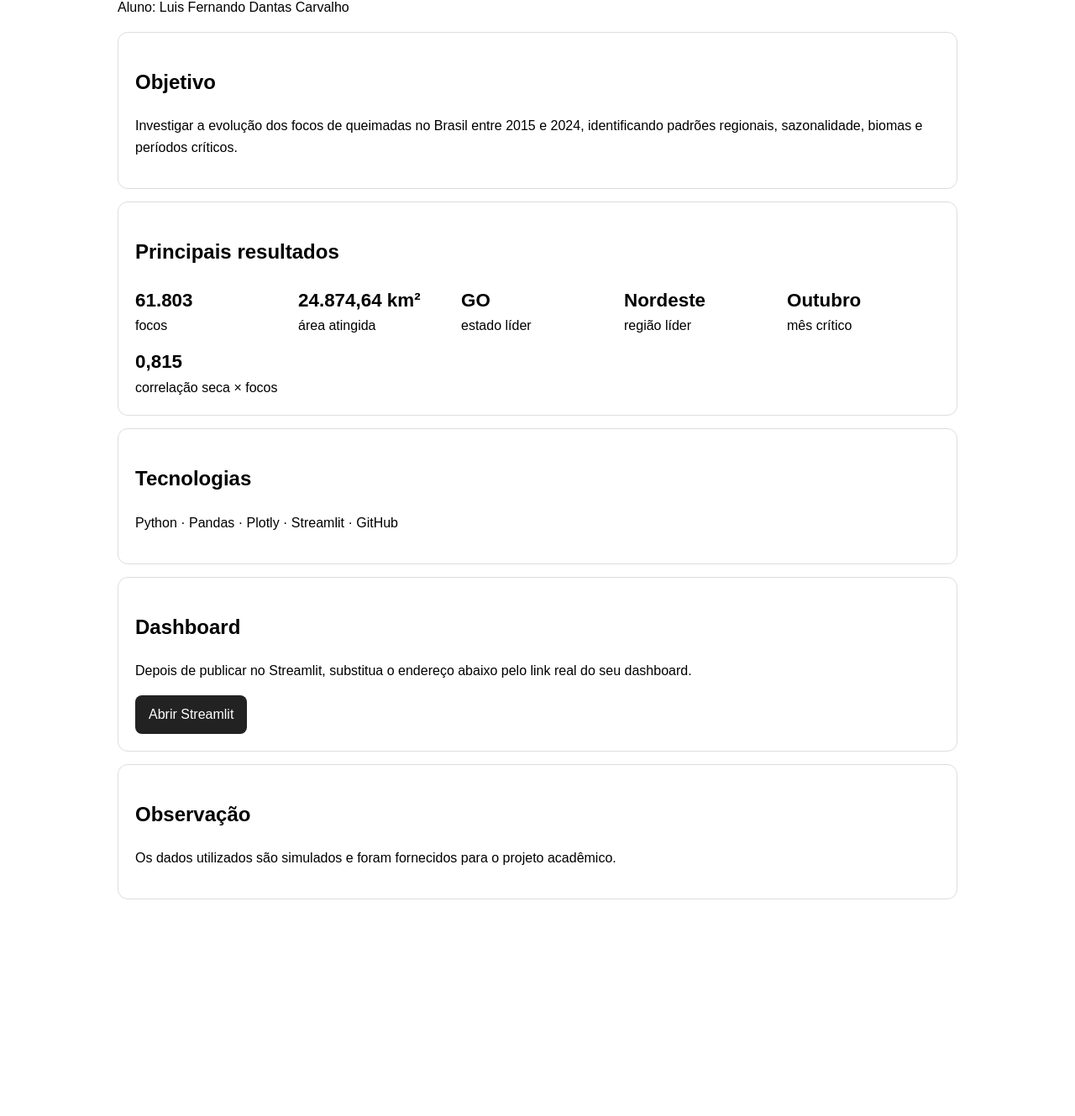
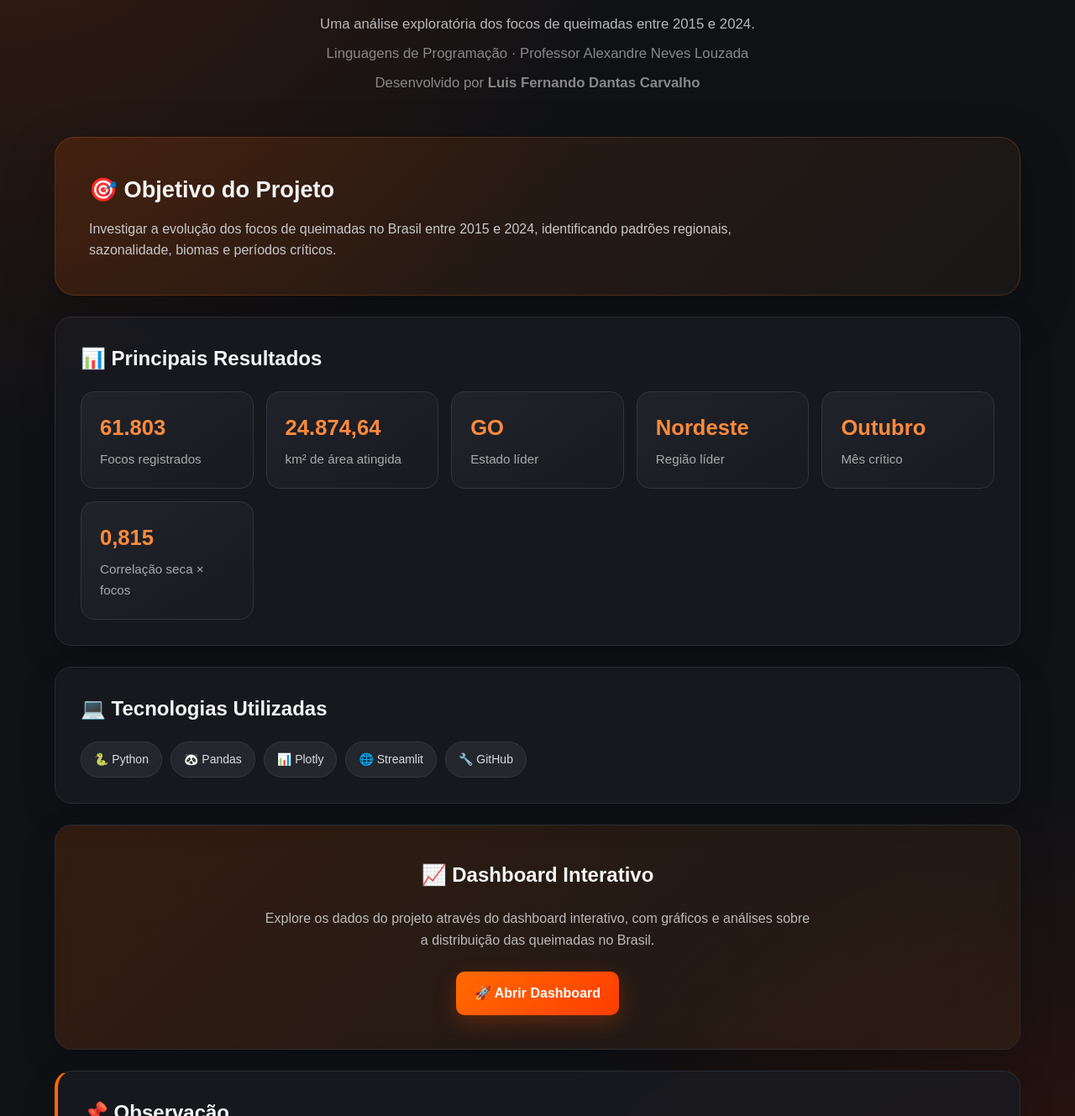
Before and after one commit to FonFonauta/Analise-de-queimadas-no-Brasil, a plain HTML site: page index.html in a window 1280 px wide. Shown: the part 257-1586 px from the top of the page at 84% size. Before the commit the page ends 1383 px from the top, so only its background shows below. Drawn offline with Linux system fonts and the light colour scheme.

Commit message:
Revise index.html layout and styling
Refactor HTML structure and styles for better organization and readability.

````diff
--- a/index.html
+++ b/index.html
@@ -1,57 +1,427 @@
+```html
 <!DOCTYPE html>
 <html lang="pt-BR">
 <head>
   <meta charset="UTF-8">
   <meta name="viewport" content="width=device-width, initial-scale=1.0">
+
   <title>Projeto G1 — Análise de Queimadas no Brasil</title>
+
   <style>
-    body { font-family: Arial, sans-serif; max-width: 1000px; margin: 0 auto; padding: 40px 20px; line-height: 1.6; }
-    h1 { margin-bottom: 8px; }
-    .card { border: 1px solid #ddd; border-radius: 12px; padding: 20px; margin: 15px 0; }
-    .kpis { display: grid; grid-template-columns: repeat(auto-fit, minmax(180px, 1fr)); gap: 12px; }
-    .kpi strong { display: block; font-size: 1.4rem; }
-    a.button { display: inline-block; padding: 10px 16px; background: #222; color: white; text-decoration: none; border-radius: 8px; margin-right: 8px; }
+    * {
+      margin: 0;
+      padding: 0;
+      box-sizing: border-box;
+    }
+
+    body {
+      font-family: Arial, Helvetica, sans-serif;
+      background:
+        radial-gradient(circle at top left, #3b1d0f 0%, transparent 35%),
+        radial-gradient(circle at bottom right, #35140c 0%, transparent 30%),
+        #0f1115;
+      color: #f5f5f5;
+      min-height: 100vh;
+      line-height: 1.6;
+    }
+
+    /* CONTAINER */
+
+    .container {
+      width: 90%;
+      max-width: 1150px;
+      margin: auto;
+    }
+
+    /* HEADER */
+
+    header {
+      padding: 70px 0 50px;
+      text-align: center;
+    }
+
+    .badge {
+      display: inline-block;
+      padding: 8px 16px;
+      border-radius: 50px;
+      background: rgba(255, 98, 0, 0.12);
+      border: 1px solid rgba(255, 98, 0, 0.35);
+      color: #ff8a3d;
+      font-size: 14px;
+      font-weight: bold;
+      margin-bottom: 20px;
+    }
+
+    header h1 {
+      font-size: clamp(2.2rem, 5vw, 4rem);
+      margin-bottom: 15px;
+      background: linear-gradient(90deg, #ffb347, #ff5e00);
+      -webkit-background-clip: text;
+      -webkit-text-fill-color: transparent;
+    }
+
+    header p {
+      color: #b8b8b8;
+      font-size: 1.05rem;
+    }
+
+    .professor {
+      margin-top: 8px;
+      color: #888;
+    }
+
+    /* HERO */
+
+    .hero {
+      background: linear-gradient(
+        135deg,
+        rgba(255, 94, 0, 0.15),
+        rgba(255, 179, 71, 0.04)
+      );
+
+      border: 1px solid rgba(255, 120, 40, 0.2);
+      border-radius: 24px;
+      padding: 40px;
+      margin-bottom: 25px;
+      box-shadow: 0 20px 60px rgba(0,0,0,0.25);
+    }
+
+    .hero h2 {
+      font-size: 1.7rem;
+      margin-bottom: 12px;
+    }
+
+    .hero p {
+      color: #c9c9c9;
+      max-width: 850px;
+    }
+
+    /* CARDS */
+
+    .card {
+      background: rgba(25, 27, 32, 0.85);
+      border: 1px solid #292c33;
+      border-radius: 20px;
+      padding: 30px;
+      margin: 25px 0;
+      box-shadow: 0 15px 40px rgba(0,0,0,0.18);
+      backdrop-filter: blur(10px);
+    }
+
+    .card h2 {
+      font-size: 1.5rem;
+      margin-bottom: 20px;
+    }
+
+    /* KPIs */
+
+    .kpis {
+      display: grid;
+      grid-template-columns: repeat(auto-fit, minmax(180px, 1fr));
+      gap: 15px;
+    }
+
+    .kpi {
+      padding: 22px;
+      border-radius: 16px;
+      background: linear-gradient(
+        145deg,
+        #20232a,
+        #181a1f
+      );
+      border: 1px solid #30343c;
+      transition: 0.3s;
+    }
+
+    .kpi:hover {
+      transform: translateY(-5px);
+      border-color: #ff6b1a;
+      box-shadow: 0 10px 30px rgba(255, 94, 0, 0.12);
+    }
+
+    .kpi strong {
+      display: block;
+      font-size: 1.6rem;
+      color: #ff8a3d;
+      margin-bottom: 5px;
+    }
+
+    .kpi span {
+      color: #aaa;
+      font-size: 0.95rem;
+    }
+
+    /* TECNOLOGIAS */
+
+    .tech-list {
+      display: flex;
+      flex-wrap: wrap;
+      gap: 10px;
+    }
+
+    .tech {
+      padding: 9px 15px;
+      border-radius: 50px;
+      background: #23262d;
+      border: 1px solid #343841;
+      color: #ddd;
+      font-size: 14px;
+      transition: 0.3s;
+    }
+
+    .tech:hover {
+      background: #ff5e00;
+      border-color: #ff5e00;
+      color: white;
+      transform: translateY(-2px);
+    }
+
+    /* DASHBOARD */
+
+    .dashboard {
+      text-align: center;
+      padding: 40px;
+      background:
+        linear-gradient(
+          135deg,
+          rgba(255, 94, 0, 0.15),
+          rgba(255, 179, 71, 0.05)
+        );
+    }
+
+    .dashboard p {
+      color: #bbb;
+      max-width: 650px;
+      margin: 0 auto 25px;
+    }
+
+    .button {
+      display: inline-flex;
+      align-items: center;
+      gap: 8px;
+      padding: 13px 22px;
+      background: linear-gradient(135deg, #ff6a00, #ff3d00);
+      color: white;
+      text-decoration: none;
+      border-radius: 10px;
+      font-weight: bold;
+      transition: 0.3s;
+      box-shadow: 0 8px 25px rgba(255, 80, 0, 0.25);
+    }
+
+    .button:hover {
+      transform: translateY(-3px);
+      box-shadow: 0 12px 35px rgba(255, 80, 0, 0.4);
+    }
+
+    /* OBSERVAÇÃO */
+
+    .observation {
+      border-left: 4px solid #ff6a00;
+    }
+
+    .observation p {
+      color: #aaa;
+    }
+
+    /* FOOTER */
+
+    footer {
+      text-align: center;
+      padding: 40px 20px;
+      color: #666;
+      font-size: 14px;
+    }
+
+    footer strong {
+      color: #999;
+    }
+
+    /* RESPONSIVO */
+
+    @media (max-width: 600px) {
+
+      header {
+        padding: 45px 0 30px;
+      }
+
+      .hero,
+      .card {
+        padding: 22px;
+      }
+
+      .kpis {
+        grid-template-columns: 1fr 1fr;
+      }
+
+      .kpi strong {
+        font-size: 1.3rem;
+      }
+    }
   </style>
 </head>
+
 <body>
-  <h1>🔥 Análise de Queimadas no Brasil</h1>
-  <p><strong>Projeto G1 — Tema 3</strong></p>
-  <p> LINGUAGENS DE PROGRAMAÇÃO</p>
-  <p>Professor: Alexandre Neves Louzada</p>
-  <p>Aluno: Luis Fernando Dantas Carvalho </p>
 
-  <div class="card">
-    <h2>Objetivo</h2>
-    <p>Investigar a evolução dos focos de queimadas no Brasil entre 2015 e 2024,
-    identificando padrões regionais, sazonalidade, biomas e períodos críticos.</p>
+  <div class="container">
+
+    <!-- CABEÇALHO -->
+
+    <header>
+
+      <div class="badge">
+        🔥 PROJETO G1 · TEMA 3
       </div>
 
-  <div class="card">
-    <h2>Principais resultados</h2>
+      <h1>Análise de Queimadas no Brasil</h1>
+
+      <p>
+        Uma análise exploratória dos focos de queimadas
+        entre 2015 e 2024.
+      </p>
+
+      <p class="professor">
+        Linguagens de Programação · Professor Alexandre Neves Louzada
+      </p>
+
+      <p class="professor">
+        Desenvolvido por <strong>Luis Fernando Dantas Carvalho</strong>
+      </p>
+
+    </header>
+
+
+    <!-- OBJETIVO -->
+
+    <section class="hero">
+
+      <h2>🎯 Objetivo do Projeto</h2>
+
+      <p>
+        Investigar a evolução dos focos de queimadas no Brasil entre
+        2015 e 2024, identificando padrões regionais, sazonalidade,
+        biomas e períodos críticos.
+      </p>
+
+    </section>
+
+
+    <!-- RESULTADOS -->
+
+    <section class="card">
+
+      <h2>📊 Principais Resultados</h2>
+
       <div class="kpis">
-      <div class="kpi"><strong>61.803</strong>focos</div>
-      <div class="kpi"><strong>24.874,64 km²</strong>área atingida</div>
-      <div class="kpi"><strong>GO</strong>estado líder</div>
-      <div class="kpi"><strong>Nordeste</strong>região líder</div>
-      <div class="kpi"><strong>Outubro</strong>mês crítico</div>
-      <div class="kpi"><strong>0,815</strong>correlação seca × focos</div>
-    </div>
+
+        <div class="kpi">
+          <strong>61.803</strong>
+          <span>Focos registrados</span>
         </div>
 
-  <div class="card">
-    <h2>Tecnologias</h2>
-    <p>Python · Pandas · Plotly · Streamlit · GitHub</p>
+        <div class="kpi">
+          <strong>24.874,64</strong>
+          <span>km² de área atingida</span>
         </div>
 
-  <div class="card">
-    <h2>Dashboard</h2>
-    <p>Depois de publicar no Streamlit, substitua o endereço abaixo pelo link real do seu dashboard.</p>
-    <a class="button" href="https://queimadas-brasil-g1.streamlit.app/" target="_blank">Abrir Streamlit</a>
+        <div class="kpi">
+          <strong>GO</strong>
+          <span>Estado líder</span>
         </div>
 
-  <div class="card">
-    <h2>Observação</h2>
-    <p>Os dados utilizados são simulados e foram fornecidos para o projeto acadêmico.</p>
+        <div class="kpi">
+          <strong>Nordeste</strong>
+          <span>Região líder</span>
         </div>
+
+        <div class="kpi">
+          <strong>Outubro</strong>
+          <span>Mês crítico</span>
+        </div>
+
+        <div class="kpi">
+          <strong>0,815</strong>
+          <span>Correlação seca × focos</span>
+        </div>
+
+      </div>
+
+    </section>
+
+
+    <!-- TECNOLOGIAS -->
+
+    <section class="card">
+
+      <h2>💻 Tecnologias Utilizadas</h2>
+
+      <div class="tech-list">
+
+        <div class="tech">🐍 Python</div>
+        <div class="tech">🐼 Pandas</div>
+        <div class="tech">📊 Plotly</div>
+        <div class="tech">🌐 Streamlit</div>
+        <div class="tech">🔧 GitHub</div>
+
+      </div>
+
+    </section>
+
+
+    <!-- DASHBOARD -->
+
+    <section class="card dashboard">
+
+      <h2>📈 Dashboard Interativo</h2>
+
+      <p>
+        Explore os dados do projeto através do dashboard interativo,
+        com gráficos e análises sobre a distribuição das queimadas
+        no Brasil.
+      </p>
+
+      <a
+        class="button"
+        href="https://queimadas-brasil-g1.streamlit.app/"
+        target="_blank"
+        rel="noopener noreferrer"
+      >
+        🚀 Abrir Dashboard
+      </a>
+
+    </section>
+
+
+    <!-- OBSERVAÇÃO -->
+
+    <section class="card observation">
+
+      <h2>📌 Observação</h2>
+
+      <p>
+        Os dados utilizados neste projeto são simulados e foram
+        fornecidos para fins acadêmicos.
+      </p>
+
+    </section>
+
+
+    <!-- RODAPÉ -->
+
+    <footer>
+
+      <p>
+        Projeto G1 — Análise de Queimadas no Brasil
+      </p>
+
+      <p>
+        <strong>Linguagens de Programação</strong> · 2026
+      </p>
+
+    </footer>
+
+  </div>
+
 </body>
 </html>
+```
````
Lines whose indentation alone changed are shown as unchanged.
